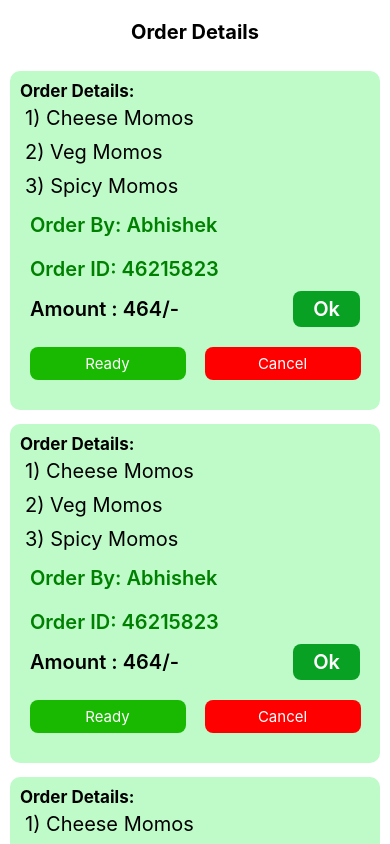
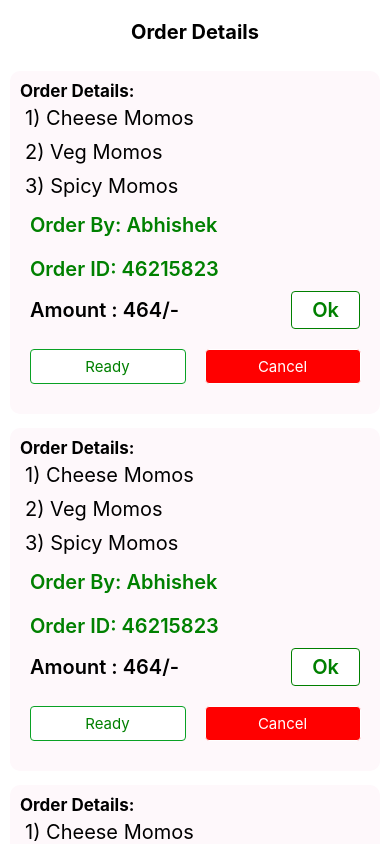
Before and after one commit to abhijan2402/Str_ReceiverApp, a React Native app: screen / in a window 390 px wide. Built offline with nearby package versions, Linux system fonts and the light colour scheme.

Commit message:
all done

```diff
--- a/App.js
+++ b/App.js
@@ -10,6 +10,7 @@ const App = () => {
       <View style={{ justifyContent: "center", alignItems: "center", marginVertical: 20 }}>
         <Text style={{ fontSize: 20, color: "black", fontWeight: "700" }}>Order Details</Text>
       </View>
+
       <View style={styles.BoxView}>
         <View>
           <Text style={{ fontSize: 17, color: "black", fontWeight: "700" }}>Order Details:</Text>
@@ -26,15 +27,15 @@ const App = () => {
         <View style={styles.DetailView}>
           <Text style={styles.TextPrice}>Amount : 464/-</Text>
           <TouchableOpacity style={styles.Amount}>
-            <Text style={{ color: "white", fontSize: 20, fontWeight: "600" }}>Ok</Text>
+            <Text style={{ color: "green", fontSize: 20, fontWeight: "600" }}>Ok</Text>
           </TouchableOpacity>
         </View>
         <View style={{ display: "flex", flexDirection: "row", justifyContent: "space-around" }}>
           <TouchableOpacity style={styles.OrderReadyView}>
             <Text style={styles.OrderReadyText}>Ready</Text>
           </TouchableOpacity>
-          <TouchableOpacity style={[styles.OrderReadyView, { backgroundColor: "red" }]}>
-            <Text style={styles.OrderReadyText}>Cancel</Text>
+          <TouchableOpacity style={[styles.OrderReadyView, { backgroundColor: "red", borderColor: "white" }]}>
+            <Text style={[styles.OrderReadyText, { color: "white" }]}>Cancel</Text>
           </TouchableOpacity>
         </View>
       </View>
@@ -54,15 +55,15 @@ const App = () => {
         <View style={styles.DetailView}>
           <Text style={styles.TextPrice}>Amount : 464/-</Text>
           <TouchableOpacity style={styles.Amount}>
-            <Text style={{ color: "white", fontSize: 20, fontWeight: "600" }}>Ok</Text>
+            <Text style={{ color: "green", fontSize: 20, fontWeight: "600" }}>Ok</Text>
           </TouchableOpacity>
         </View>
         <View style={{ display: "flex", flexDirection: "row", justifyContent: "space-around" }}>
           <TouchableOpacity style={styles.OrderReadyView}>
             <Text style={styles.OrderReadyText}>Ready</Text>
           </TouchableOpacity>
-          <TouchableOpacity style={[styles.OrderReadyView, { backgroundColor: "red" }]}>
-            <Text style={styles.OrderReadyText}>Cancel</Text>
+          <TouchableOpacity style={[styles.OrderReadyView, { backgroundColor: "red", borderColor: "white" }]}>
+            <Text style={[styles.OrderReadyText, { color: "white" }]}>Cancel</Text>
           </TouchableOpacity>
         </View>
       </View>
@@ -82,18 +83,19 @@ const App = () => {
         <View style={styles.DetailView}>
           <Text style={styles.TextPrice}>Amount : 464/-</Text>
           <TouchableOpacity style={styles.Amount}>
-            <Text style={{ color: "white", fontSize: 20, fontWeight: "600" }}>Ok</Text>
+            <Text style={{ color: "green", fontSize: 20, fontWeight: "600" }}>Ok</Text>
           </TouchableOpacity>
         </View>
         <View style={{ display: "flex", flexDirection: "row", justifyContent: "space-around" }}>
           <TouchableOpacity style={styles.OrderReadyView}>
             <Text style={styles.OrderReadyText}>Ready</Text>
           </TouchableOpacity>
-          <TouchableOpacity style={[styles.OrderReadyView, { backgroundColor: "red" }]}>
-            <Text style={styles.OrderReadyText}>Cancel</Text>
+          <TouchableOpacity style={[styles.OrderReadyView, { backgroundColor: "red", borderColor: "white" }]}>
+            <Text style={[styles.OrderReadyText, { color: "white" }]}>Cancel</Text>
           </TouchableOpacity>
         </View>
       </View>
+
     </ScrollView>
   );
 };
@@ -110,7 +112,7 @@ const styles = StyleSheet.create({
     marginVertical: 7,
     borderRadius: 10,
     padding: 10,
-    backgroundColor: "#BEFBC9"
+    backgroundColor: "#FEF8FB"
   },
   DetailView: {
     display: "flex",
@@ -122,11 +124,12 @@ const styles = StyleSheet.create({
     // justifyContent: "space-around"
   },
   Amount: {
-    // borderWidth: 1,
+    borderWidth: 1,
     padding: 6,
-    borderRadius: 8,
+    borderRadius: 4,
     paddingHorizontal: 20,
-    backgroundColor: "#09A124"
+    backgroundColor: "white",
+    borderColor: "green"
   },
   TextPrice: {
     fontSize: 20,
@@ -134,17 +137,19 @@ const styles = StyleSheet.create({
     color: "black"
   },
   OrderReadyView: {
-    borderRadius: 8,
+    borderRadius: 4,
     paddingVertical: 7,
     marginVertical: 20,
-    backgroundColor: "#18B900",
+    backgroundColor: "white",
     alignItems: "center",
     paddingHorizontal: 6,
     width: windoWidth / 2.5,
+    borderColor: "#09A124",
+    borderWidth: 1
   },
   OrderReadyText: {
     fontSize: 15,
-    color: "white"
+    color: "green"
   }
 });
 
```
